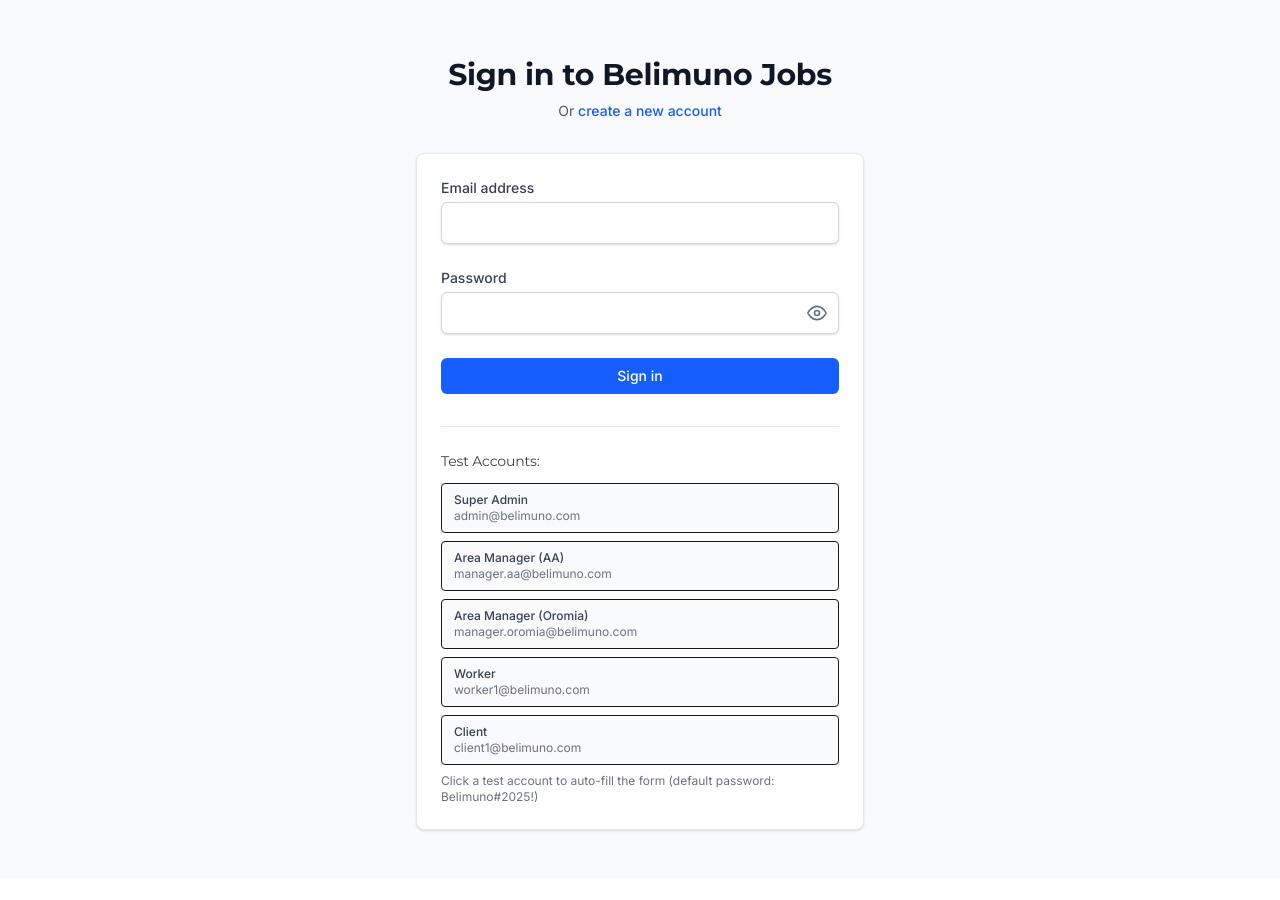
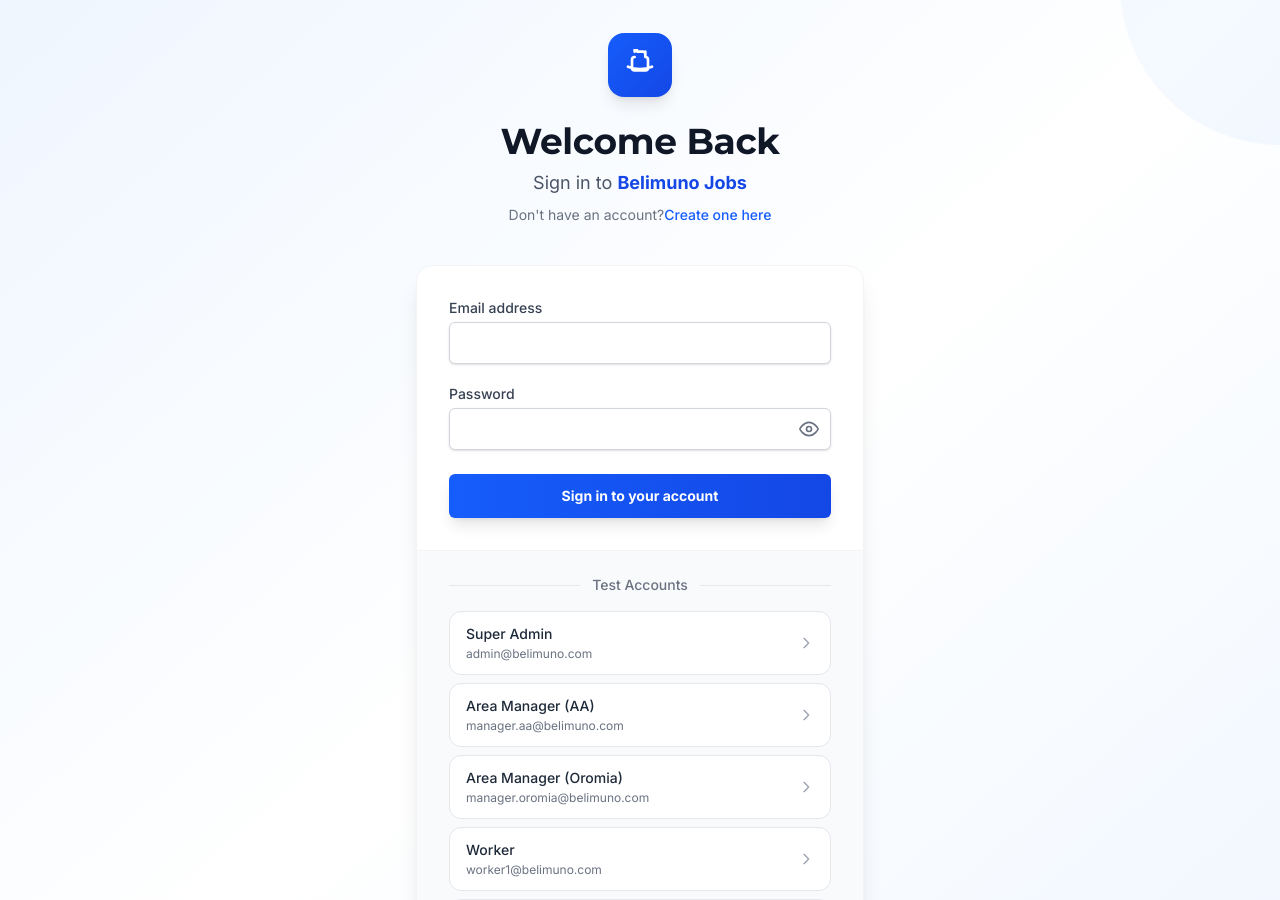
Before and after one commit to Besufekad-HAZ/belimuno-jobs, a Next.js app in the folder client/: page /login in a window 1280 px wide. Shown: the part 80-980 px from the top of the page. Before the commit the page ends 958 px from the top, so only its background shows below. Built offline with nearby package versions, Linux system fonts and the light colour scheme.

Commit message:
Update the login page

```diff
--- a/client/app/login/page.tsx
+++ b/client/app/login/page.tsx
@@ -1,21 +1,21 @@
-'use client';
+"use client";
 
-import React, { useState } from 'react';
-import Link from 'next/link';
-import { useRouter } from 'next/navigation';
-import { authAPI } from '@/lib/api';
-import { setAuth, getRoleDashboardPath } from '@/lib/auth';
-import Button from '@/components/ui/Button';
-import Input from '@/components/ui/Input';
-import Card from '@/components/ui/Card';
+import React, { useState } from "react";
+import Link from "next/link";
+import { useRouter } from "next/navigation";
+import { authAPI } from "@/lib/api";
+import { setAuth, getRoleDashboardPath } from "@/lib/auth";
+import Button from "@/components/ui/Button";
+import Input from "@/components/ui/Input";
+import Card from "@/components/ui/Card";
 
 const LoginPage: React.FC = () => {
   const [formData, setFormData] = useState({
-    email: '',
-    password: '',
+    email: "",
+    password: "",
   });
   const [loading, setLoading] = useState(false);
-  const [error, setError] = useState('');
+  const [error, setError] = useState("");
   const router = useRouter();
 
   const handleChange = (e: React.ChangeEvent<HTMLInputElement>) => {
@@ -28,7 +28,7 @@
   const handleSubmit = async (e: React.FormEvent) => {
     e.preventDefault();
     setLoading(true);
-    setError('');
+    setError("");
 
     try {
       const response = await authAPI.login(formData.email, formData.password);
@@ -36,15 +36,28 @@
 
       setAuth(token, user);
       // Notify all tabs and components
-      if (typeof window !== 'undefined') {
-        window.dispatchEvent(new Event('authChanged'));
+      if (typeof window !== "undefined") {
+        window.dispatchEvent(new Event("authChanged"));
       }
       router.push(getRoleDashboardPath(user.role));
     } catch (error: unknown) {
-      if (error && typeof error === 'object' && 'response' in error && error.response && typeof error.response === 'object' && 'data' in error.response && error.response.data && typeof error.response.data === 'object' && 'message' in error.response.data) {
-        setError((error.response as { data: { message?: string } }).data.message || 'Login failed');
+      if (
+        error &&
+        typeof error === "object" &&
+        "response" in error &&
+        error.response &&
+        typeof error.response === "object" &&
+        "data" in error.response &&
+        error.response.data &&
+        typeof error.response.data === "object" &&
+        "message" in error.response.data
+      ) {
+        setError(
+          (error.response as { data: { message?: string } }).data.message ||
+            "Login failed",
+        );
       } else {
-        setError('Login failed');
+        setError("Login failed");
       }
     } finally {
       setLoading(false);
@@ -53,11 +66,31 @@
 
   // Test accounts (seeded)
   const testAccounts = [
-    { email: 'admin@belimuno.com', password: 'Belimuno#2025!', role: 'Super Admin' },
-    { email: 'manager.aa@belimuno.com', password: 'Belimuno#2025!', role: 'Area Manager (AA)' },
-    { email: 'manager.oromia@belimuno.com', password: 'Belimuno#2025!', role: 'Area Manager (Oromia)' },
-    { email: 'worker1@belimuno.com', password: 'Belimuno#2025!', role: 'Worker' },
-    { email: 'client1@belimuno.com', password: 'Belimuno#2025!', role: 'Client' },
+    {
+      email: "admin@belimuno.com",
+      password: "Belimuno#2025!",
+      role: "Super Admin",
+    },
+    {
+      email: "manager.aa@belimuno.com",
+      password: "Belimuno#2025!",
+      role: "Area Manager (AA)",
+    },
+    {
+      email: "manager.oromia@belimuno.com",
+      password: "Belimuno#2025!",
+      role: "Area Manager (Oromia)",
+    },
+    {
+      email: "worker1@belimuno.com",
+      password: "Belimuno#2025!",
+      role: "Worker",
+    },
+    {
+      email: "client1@belimuno.com",
+      password: "Belimuno#2025!",
+      role: "Client",
+    },
   ];
 
   const fillTestAccount = (email: string, password: string) => {
@@ -65,28 +98,74 @@
   };
 
   return (
-    <div className="min-h-screen bg-gray-50 flex flex-col justify-center py-12 sm:px-6 lg:px-8">
-      <div className="sm:mx-auto sm:w-full sm:max-w-md">
-        <h2 className="mt-6 text-center text-3xl font-extrabold text-gray-900">
-          Sign in to Belimuno Jobs
+    <div className="min-h-screen bg-gradient-to-br from-blue-50 via-white to-blue-50 flex flex-col justify-center py-12 sm:px-6 lg:px-8 relative overflow-hidden">
+      {/* Background decoration */}
+      <div className="absolute inset-0 overflow-hidden">
+        <div className="absolute -top-40 -right-40 w-80 h-80 rounded-full bg-gradient-to-br from-blue-100 to-blue-200 opacity-20"></div>
+        <div className="absolute -bottom-40 -left-40 w-80 h-80 rounded-full bg-gradient-to-tr from-blue-100 to-blue-200 opacity-20"></div>
+      </div>
+
+      <div className="relative z-10">
+        {/* Header Section */}
+        <div className="sm:mx-auto sm:w-full sm:max-w-md text-center">
+          <div className="mx-auto w-16 h-16 bg-gradient-to-br from-blue-600 to-blue-700 rounded-2xl flex items-center justify-center mb-6 shadow-lg">
+            <svg
+              className="w-8 h-8 text-white"
+              fill="none"
+              stroke="currentColor"
+              viewBox="0 0 24 24"
+            >
+              <path
+                strokeLinecap="round"
+                strokeLinejoin="round"
+                strokeWidth={2}
+                d="M21 13.255A23.931 23.931 0 0112 15c-3.183 0-6.22-.62-9-1.745M16 6V4a2 2 0 00-2-2h-4a2 2 0 00-2-2v2m8 0V6a2 2 0 012 2v6a2 2 0 01-2 2H8a2 2 0 01-2-2V8a2 2 0 012-2V6"
+              />
+            </svg>
+          </div>
+          <h2 className="text-4xl font-bold text-gray-900 mb-2">
+            Welcome Back
           </h2>
-        <p className="mt-2 text-center text-sm text-gray-600">
-          Or{' '}
-          <Link href="/register" className="font-medium text-blue-600 hover:text-blue-500">
-            create a new account
+          <p className="text-lg text-gray-600 mb-2">
+            Sign in to{" "}
+            <span className="font-semibold text-blue-700">Belimuno Jobs</span>
+          </p>
+          <p className="text-sm text-gray-500">
+            Don&apos;t have an account?
+            <Link
+              href="/register"
+              className="font-medium text-blue-600 hover:text-blue-500 transition-colors"
+            >
+              Create one here
             </Link>
           </p>
         </div>
 
-      <div className="mt-8 sm:mx-auto sm:w-full sm:max-w-md">
-        <Card>
+        {/* Main Form Card */}
+        <div className="mt-10 sm:mx-auto sm:w-full sm:max-w-md">
+          <div className="bg-white rounded-2xl shadow-xl border border-gray-100 overflow-hidden">
+            <div className="px-8 py-8">
               <form className="space-y-6" onSubmit={handleSubmit}>
                 {error && (
-              <div className="bg-red-50 border border-red-200 text-red-700 px-4 py-3 rounded">
+                  <div className="bg-red-50 border-l-4 border-red-400 text-red-700 px-4 py-3 rounded-r-lg">
+                    <div className="flex items-center">
+                      <svg
+                        className="w-5 h-5 mr-2"
+                        fill="currentColor"
+                        viewBox="0 0 20 20"
+                      >
+                        <path
+                          fillRule="evenodd"
+                          d="M10 18a8 8 0 100-16 8 8 0 000 16zM8.707 7.293a1 1 0 00-1.414 1.414L8.586 10l-1.293 1.293a1 1 0 101.414 1.414L10 11.414l1.293 1.293a1 1 0 001.414-1.414L11.414 10l1.293-1.293a1 1 0 00-1.414-1.414L10 8.586 8.707 7.293z"
+                          clipRule="evenodd"
+                        />
+                      </svg>
                       {error}
+                    </div>
                   </div>
                 )}
 
+                <div className="space-y-5">
                   <Input
                     label="Email address"
                     name="email"
@@ -95,6 +174,7 @@
                     required
                     value={formData.email}
                     onChange={handleChange}
+                    className="transition-all duration-200 focus:scale-[1.02]"
                   />
 
                   <Input
@@ -106,37 +186,89 @@
                     required
                     value={formData.password}
                     onChange={handleChange}
+                    className="transition-all duration-200 focus:scale-[1.02]"
                   />
+                </div>
 
                 <Button
                   type="submit"
-              className="w-full"
+                  className="w-full bg-gradient-to-r from-blue-600 to-blue-700 hover:from-blue-700 hover:to-blue-800 transform hover:scale-[1.02] transition-all duration-200 shadow-lg hover:shadow-xl py-3 text-base font-semibold"
                   loading={loading}
                 >
-              Sign in
+                  {loading ? "Signing in..." : "Sign in to your account"}
                 </Button>
               </form>
+            </div>
 
             {/* Test Accounts Section */}
-          <div className="mt-8 pt-6 border-t border-gray-200">
-            <h3 className="text-sm font-medium text-gray-700 mb-3">Test Accounts:</h3>
-            <div className="space-y-2">
+            <div className="bg-gray-50 px-8 py-6 border-t border-gray-100">
+              <div className="flex items-center mb-4">
+                <div className="flex-1 border-t border-gray-200"></div>
+                <span className="px-3 text-sm font-medium text-gray-500 bg-gray-50">
+                  Test Accounts
+                </span>
+                <div className="flex-1 border-t border-gray-200"></div>
+              </div>
+
+              <div className="grid gap-2">
                 {testAccounts.map((account, index) => (
                   <button
                     key={index}
-                  onClick={() => fillTestAccount(account.email, account.password)}
-                  className="w-full text-left px-3 py-2 text-xs bg-gray-50 hover:bg-gray-100 rounded border"
+                    onClick={() =>
+                      fillTestAccount(account.email, account.password)
+                    }
+                    className="group w-full text-left px-4 py-3 bg-white hover:bg-blue-50 rounded-xl border border-gray-200 hover:border-blue-200 transition-all duration-200 hover:shadow-md transform hover:scale-[1.01]"
                   >
-                  <div className="font-medium text-gray-700">{account.role}</div>
-                  <div className="text-gray-500">{account.email}</div>
+                    <div className="flex items-center justify-between">
+                      <div>
+                        <div className="font-medium text-gray-800 text-sm group-hover:text-blue-700 transition-colors">
+                          {account.role}
+                        </div>
+                        <div className="text-gray-500 text-xs mt-0.5">
+                          {account.email}
+                        </div>
+                      </div>
+                      <svg
+                        className="w-4 h-4 text-gray-400 group-hover:text-blue-500 transition-colors"
+                        fill="none"
+                        stroke="currentColor"
+                        viewBox="0 0 24 24"
+                      >
+                        <path
+                          strokeLinecap="round"
+                          strokeLinejoin="round"
+                          strokeWidth={2}
+                          d="M9 5l7 7-7 7"
+                        />
+                      </svg>
+                    </div>
                   </button>
                 ))}
               </div>
-            <p className="mt-2 text-xs text-gray-500">
-              Click a test account to auto-fill the form (default password: Belimuno#2025!)
+
+              <div className="mt-4 p-3 bg-blue-50 rounded-lg border border-blue-100">
+                <div className="flex items-start">
+                  <svg
+                    className="w-4 h-4 text-blue-500 mt-0.5 mr-2 flex-shrink-0"
+                    fill="currentColor"
+                    viewBox="0 0 20 20"
+                  >
+                    <path
+                      fillRule="evenodd"
+                      d="M18 10a8 8 0 11-16 0 8 8 0 0116 0zm-7-4a1 1 0 11-2 0 1 1 0 012 0zM9 9a1 1 0 000 2v3a1 1 0 001 1h1a1 1 0 100-2v-3a1 1 0 00-1-1H9z"
+                      clipRule="evenodd"
+                    />
+                  </svg>
+                  <p className="text-xs text-blue-700">
+                    <span className="font-medium">Quick Login:</span> Click any
+                    test account above to auto-fill the form with demo
+                    credentials.
                   </p>
                 </div>
-        </Card>
+              </div>
+            </div>
+          </div>
+        </div>
       </div>
     </div>
   );
```
Lines whose indentation alone changed are shown as unchanged.
